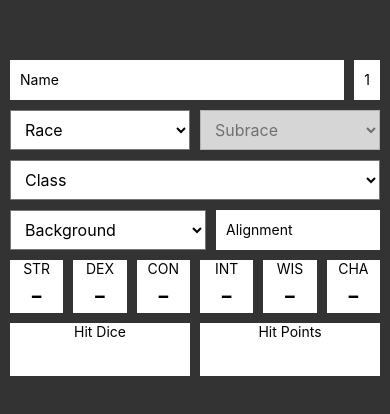
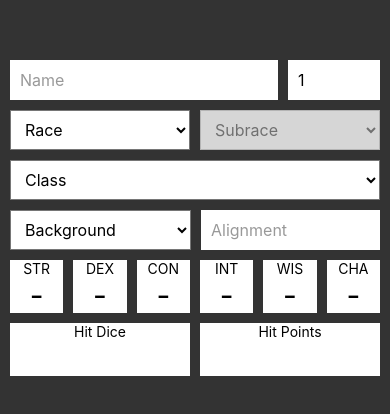
Before and after one commit to saltire/5eCharsheet, a React Native app: screen / in a window 390 px wide. Shown: the part 204-618 px from the top of the page. Built offline with nearby package versions, Linux system fonts and the light colour scheme.

Commit message:
Refactor some text box components

```diff
--- a/src/App.js
+++ b/src/App.js
@@ -1,10 +1,11 @@
 import React, { Component } from 'react';
-import { Modal, StyleSheet, Text, TextInput, TouchableOpacity, View } from 'react-native';
+import { Modal, StyleSheet, TextInput, TouchableOpacity, View } from 'react-native';
 
 import Ability from './Ability';
 import AbilityEditor from './AbilityEditor';
 import AlignmentEditor from './AlignmentEditor';
 import Dropdown from './Dropdown';
+import { HeaderBox, TextBox, TouchableTextBox } from './textBoxes';
 
 import classes from './data/classes';
 import races from './data/races';
@@ -31,30 +32,8 @@ const styles = StyleSheet.create({
     paddingHorizontal: 10,
     paddingVertical: 0,
     backgroundColor: '#fff',
+    fontSize: 16,
     lineHeight: 40,
-  },
-  text: {
-    height: 40,
-    marginHorizontal: 5,
-    paddingHorizontal: 10,
-    paddingVertical: 0,
-    backgroundColor: '#fff',
-    lineHeight: 40,
-  },
-  expand: {
-    flex: 1,
-  },
-  box: {
-    flex: 1,
-    marginHorizontal: 5,
-    backgroundColor: '#fff',
-  },
-  boxHeader: {
-    textAlign: 'center',
-  },
-  boxMain: {
-    fontSize: 30,
-    textAlign: 'center',
   },
   modalContainer: {
     flex: 1,
@@ -130,11 +109,12 @@ export default class App extends Component {
           <TextInput
             style={styles.input}
             placeholder='Name'
+            placeholderTextColor='#999'
             value={char.text}
             onChangeText={text => this.updateChar('name', text)}
           />
 
-          <Text style={styles.text}>{char.level}</Text>
+          <TextBox>{char.level}</TextBox>
         </View>
 
         <View style={styles.row}>
@@ -171,13 +151,12 @@ export default class App extends Component {
             onUpdate={value => this.updateChar('background', value)}
           />
 
-          <TouchableOpacity
-            style={styles.expand}
-            activeOpacity={0.8}
+          <TouchableTextBox
+            placeholder='Alignment'
             onPress={() => this.setState({ modal: 'alignment' })}
           >
-            <Text style={styles.text}>{char.alignment || 'Alignment'}</Text>
-          </TouchableOpacity>
+            {char.alignment}
+          </TouchableTextBox>
         </View>
 
         <TouchableOpacity activeOpacity={0.8} onPress={() => this.setState({ modal: 'abilities' })}>
@@ -194,15 +173,8 @@ export default class App extends Component {
         </TouchableOpacity>
 
         <View style={styles.row}>
-          <View style={styles.box}>
-            <Text style={styles.boxHeader}>Hit Dice</Text>
-            <Text style={styles.boxMain}>{clss ? `${char.level}d${clss.hitDie}` : ' '}</Text>
-          </View>
-
-          <View style={styles.box}>
-            <Text style={styles.boxHeader}>Hit Points</Text>
-            <Text style={styles.boxMain}>{this.getHitPoints() || ' '}</Text>
-          </View>
+          <HeaderBox header='Hit Dice'>{clss && `${char.level}d${clss.hitDie}`}</HeaderBox>
+          <HeaderBox header='Hit Points'>{this.getHitPoints()}</HeaderBox>
         </View>
 
         <Modal
@@ -212,7 +184,6 @@ export default class App extends Component {
           onRequestClose={this.closeModal}
         >
           <View style={styles.modalContainer}>
-            <View style={styles.modal}>
             <AlignmentEditor
               alignment={char.alignment}
               onAccept={(value) => {
@@ -220,7 +191,6 @@ export default class App extends Component {
                 this.closeModal();
               }}
             />
-            </View>
           </View>
         </Modal>
 
--- a/src/Dropdown.js
+++ b/src/Dropdown.js
@@ -8,7 +8,6 @@ const styles = StyleSheet.create({
     height: 40,
     marginHorizontal: 5,
     paddingHorizontal: 10,
-    paddingVertical: 0,
     backgroundColor: '#fff',
   },
   disabled: {
--- /dev/null
+++ b/src/textBoxes.js
@@ -0,0 +1,42 @@
+import React from 'react';
+import { StyleSheet, Text, TouchableOpacity, View } from 'react-native';
+
+
+const styles = StyleSheet.create({
+  textBox: {
+    flex: 1,
+    justifyContent: 'center',
+    marginHorizontal: 5,
+    paddingHorizontal: 10,
+    backgroundColor: '#fff',
+  },
+});
+
+const TextContent = ({ children, placeholder }) => (
+  <Text style={[{ fontSize: 16 }, children ? {} : { color: '#999' }]}>
+    {children || placeholder || ' '}
+  </Text>
+);
+
+export const TextBox = ({ ...props }) => (
+  <View style={styles.textBox}>
+    <TextContent {...props} />
+  </View>
+);
+
+export const TouchableTextBox = ({ onPress, ...props }) => (
+  <TouchableOpacity
+    style={styles.textBox}
+    activeOpacity={0.8}
+    onPress={onPress}
+  >
+    <TextContent {...props} />
+  </TouchableOpacity>
+);
+
+export const HeaderBox = ({ header, placeholder, children }) => (
+  <View style={{ flex: 1, marginHorizontal: 5, backgroundColor: '#fff' }}>
+    <Text style={{ textAlign: 'center' }}>{header}</Text>
+    <Text style={{ fontSize: 30, textAlign: 'center' }}>{children || placeholder || ' '}</Text>
+  </View>
+);
```
Lines whose indentation alone changed are shown as unchanged.
